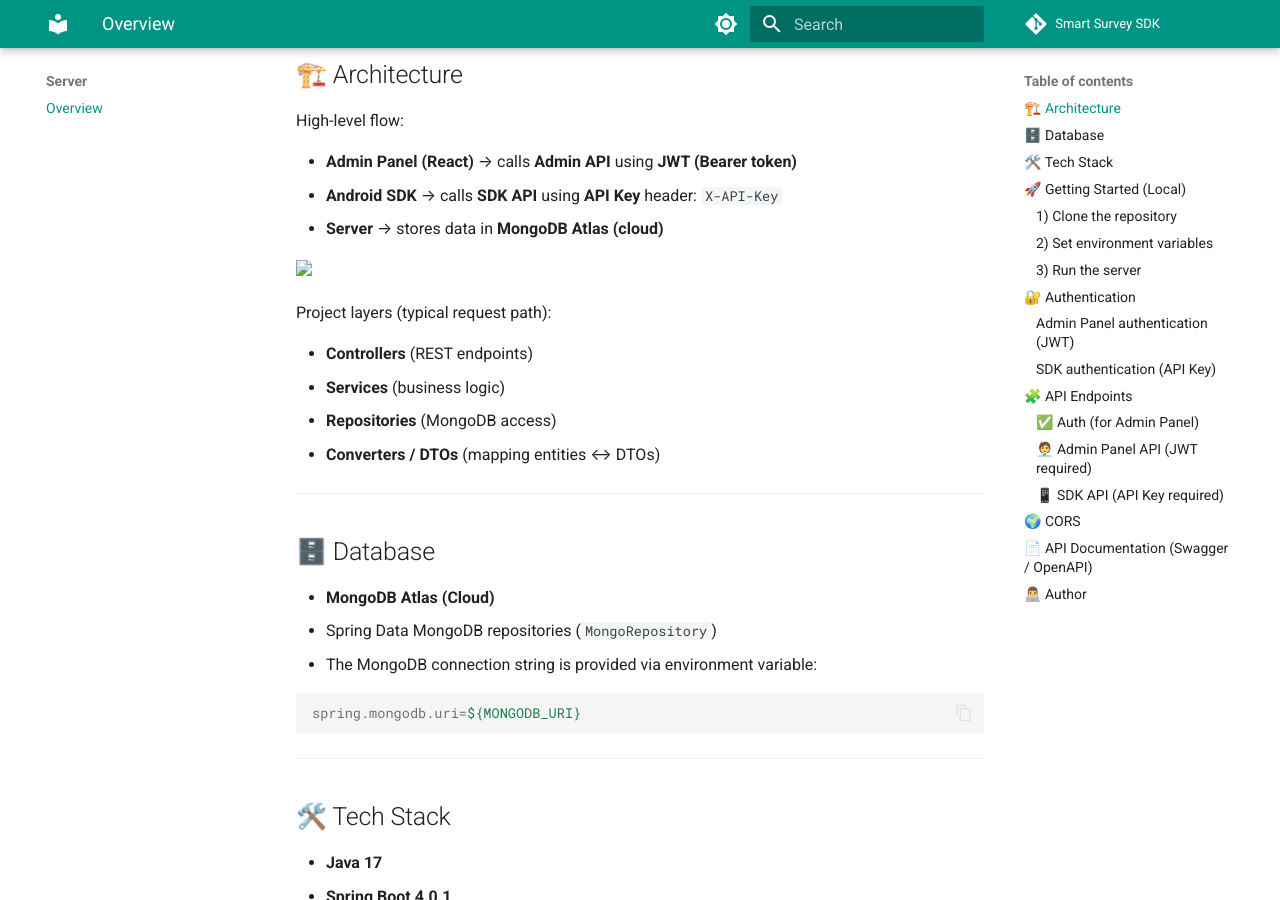
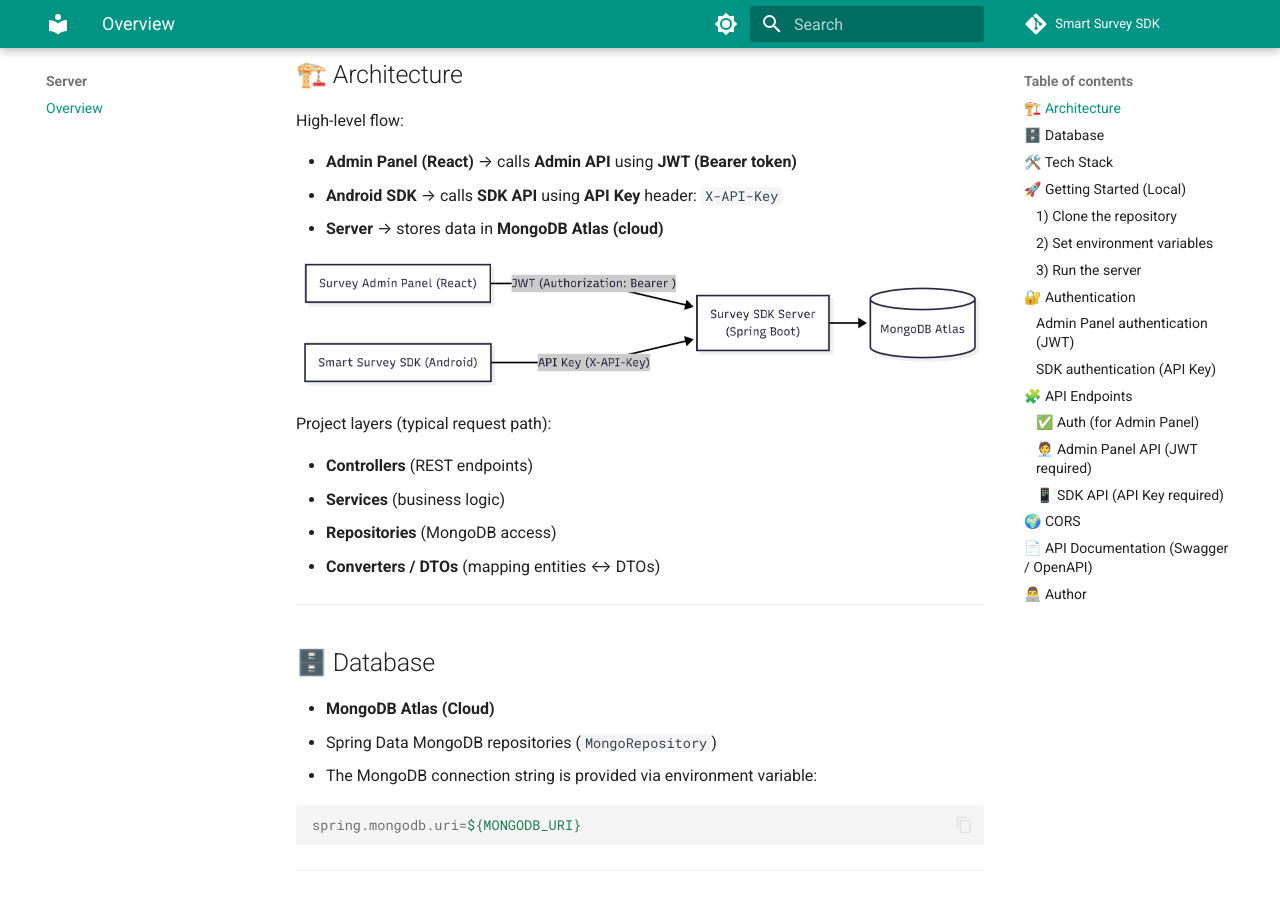
Before and after one commit to Tomerlevy104/smart-survey-sdk, an MkDocs documentation site: the page built from docs/server/index.md, in a window 1280 px wide and 900 px high, scrolled down 397 px. Built offline with MkDocs 1.6.1 and Material for MkDocs 9.7.7, drawn with Linux system fonts in a browser that asks for light colours; comment, search, counter and statistics services are not loaded.

Commit message:
Updated mkdocs

```diff
--- a/docs/server/index.md
+++ b/docs/server/index.md
@@ -20,7 +20,7 @@ High-level flow:
 - **Android SDK** → calls **SDK API** using **API Key** header: `X-API-Key`
 - **Server** → stores data in **MongoDB Atlas (cloud)**
 
-<img src="docs/assets/arch_server.png" width="700" />
+<img src="../assets/arch_server.png" width="700" />
 
 Project layers (typical request path):
 
```
Also changed, not shown: docs/index.md (+1 -1 lines).
